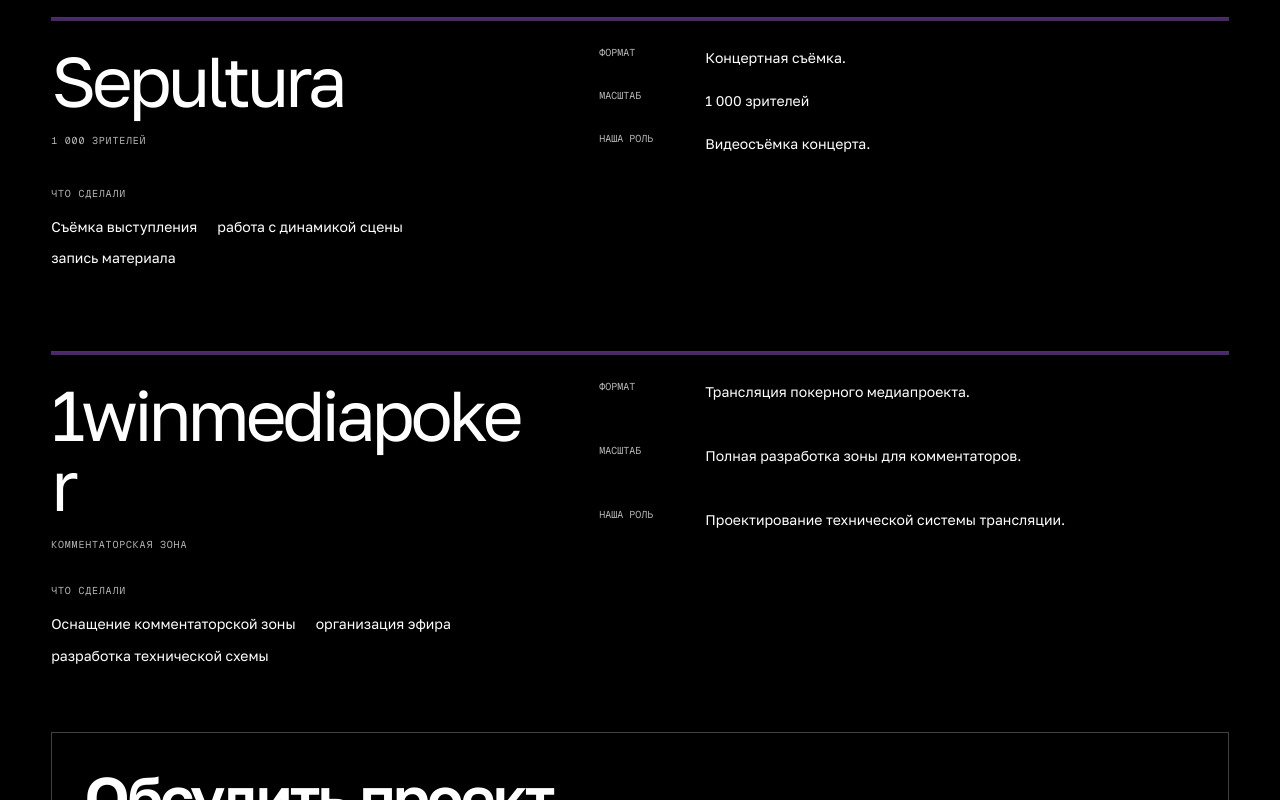
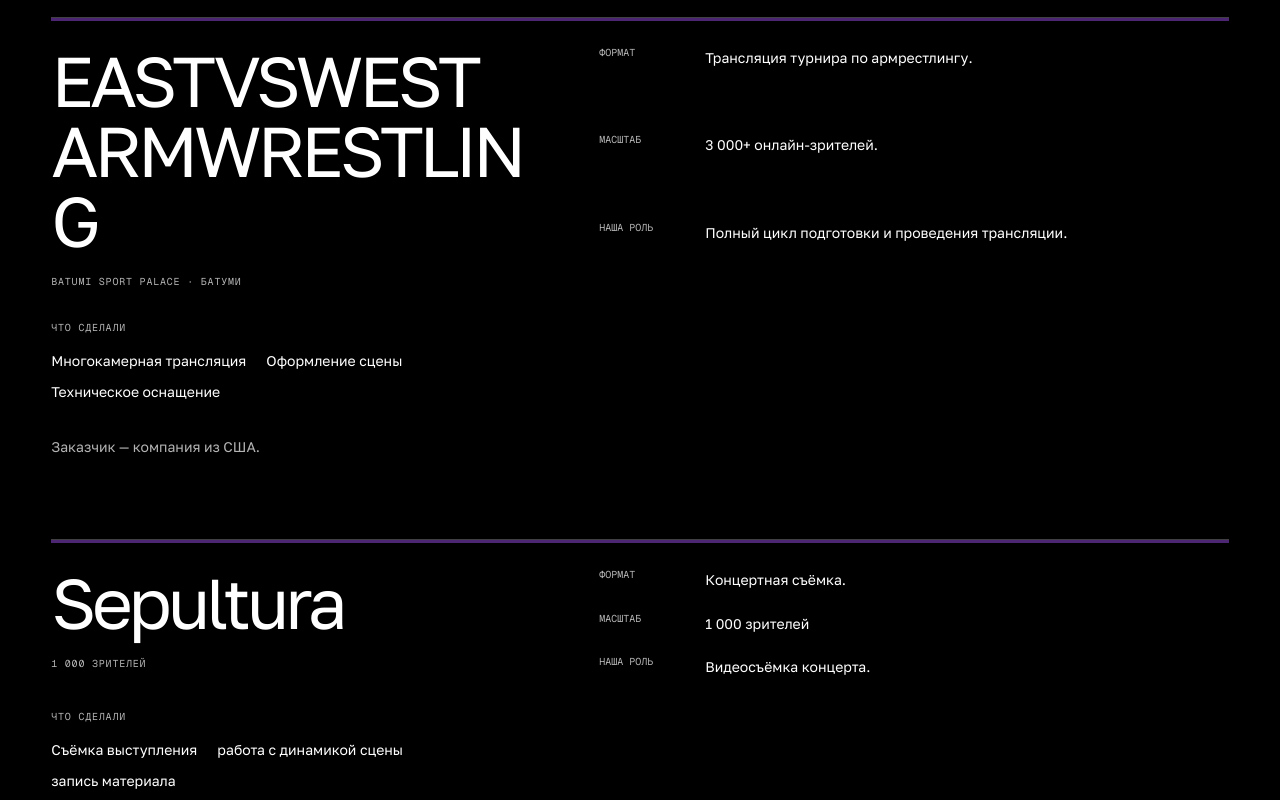
Before and after one commit to baryshnikovaxx/hpprod, a Next.js app: page /work in a window 1280 px wide. Shown: the part 5940-6740 px from the top of the page. Built offline with nearby package versions, Linux system fonts and the light colour scheme; no server answers.

Commit message:
Add EastvsWest Armwrestling case in Russian and English

```diff
--- a/app/work/page.tsx
+++ b/app/work/page.tsx
@@ -129,6 +129,17 @@
           ],
           result: "Обеспечили съёмку и трансляцию события при полном зале.",
           visualLabel: "Трансляция с арены"
+        },
+        {
+          id: "eastvswest-armwrestling",
+          title: "EASTVSWEST ARMWRESTLING",
+          locationYear: "Batumi Sport Palace · Батуми",
+          format: "Трансляция турнира по армрестлингу.",
+          scale: "3 000+ онлайн-зрителей.",
+          role: "Полный цикл подготовки и проведения трансляции.",
+          responsibilities: ["Многокамерная трансляция", "Оформление сцены", "Техническое оснащение"],
+          result: "Подготовили сцену и технику, организовали многокамерную трансляцию турнира.",
+          note: "Заказчик — компания из США.",
         },
         {
           id: "sepultura",
@@ -272,6 +283,17 @@
           visualLabel: "Arena Production",
         },
         {
+          id: "eastvswest-armwrestling",
+          title: "EASTVSWEST ARMWRESTLING",
+          locationYear: "Batumi Sport Palace · Batumi",
+          format: "Sports event broadcast · Armwrestling",
+          scale: "3,000+ online viewers.",
+          role: "Full-cycle broadcast production.",
+          responsibilities: ["Multicam broadcast", "Stage design", "Technical equipment"],
+          result: "Delivered stage design, technical equipment and multi-camera coverage for the event.",
+          note: "Client: a US-based company.",
+        },
+        {
           id: "sepultura",
           title: "Sepultura",
           locationYear: "1000 attendees",
```
